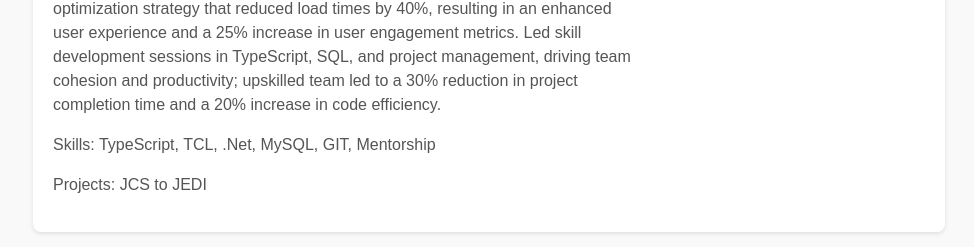
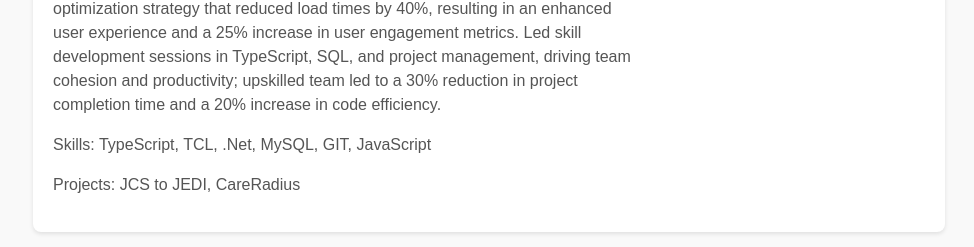
Before and after one commit to AshishSharmaSDE/ashish-portfolio, a React (Vite) app: page / in a window 1280 px wide. Shown: the part 1133-1380 px from the top of the page, without its empty margins (287-1261 px from the left). Built offline with nearby package versions, Linux system fonts and the light colour scheme; a web font is replaced by a local one.

Commit message:
update experience component

```diff
--- a/config.js
+++ b/config.js
@@ -64,8 +64,8 @@ export const experience = [
       "Engineered a TypeScript-based component optimization strategy that reduced load times by 40%, resulting in an enhanced user experience and a 25% increase in user engagement metrics.",
       "Led skill development sessions in TypeScript, SQL, and project management, driving team cohesion and productivity; upskilled team led to a 30% reduction in project completion time and a 20% increase in code efficiency.",
     ],
-    skillSet: ["TypeScript", "TCL", ".Net", "MySQL", "GIT", "Mentorship"],
-    projects: ["JCS to JEDI"],
+    skillSet: ["TypeScript", "TCL", ".Net", "MySQL", "GIT", "JavaScript"],
+    projects: ["JCS to JEDI", "CareRadius"],
   },
   {
     role: "Software Engineer",
```
